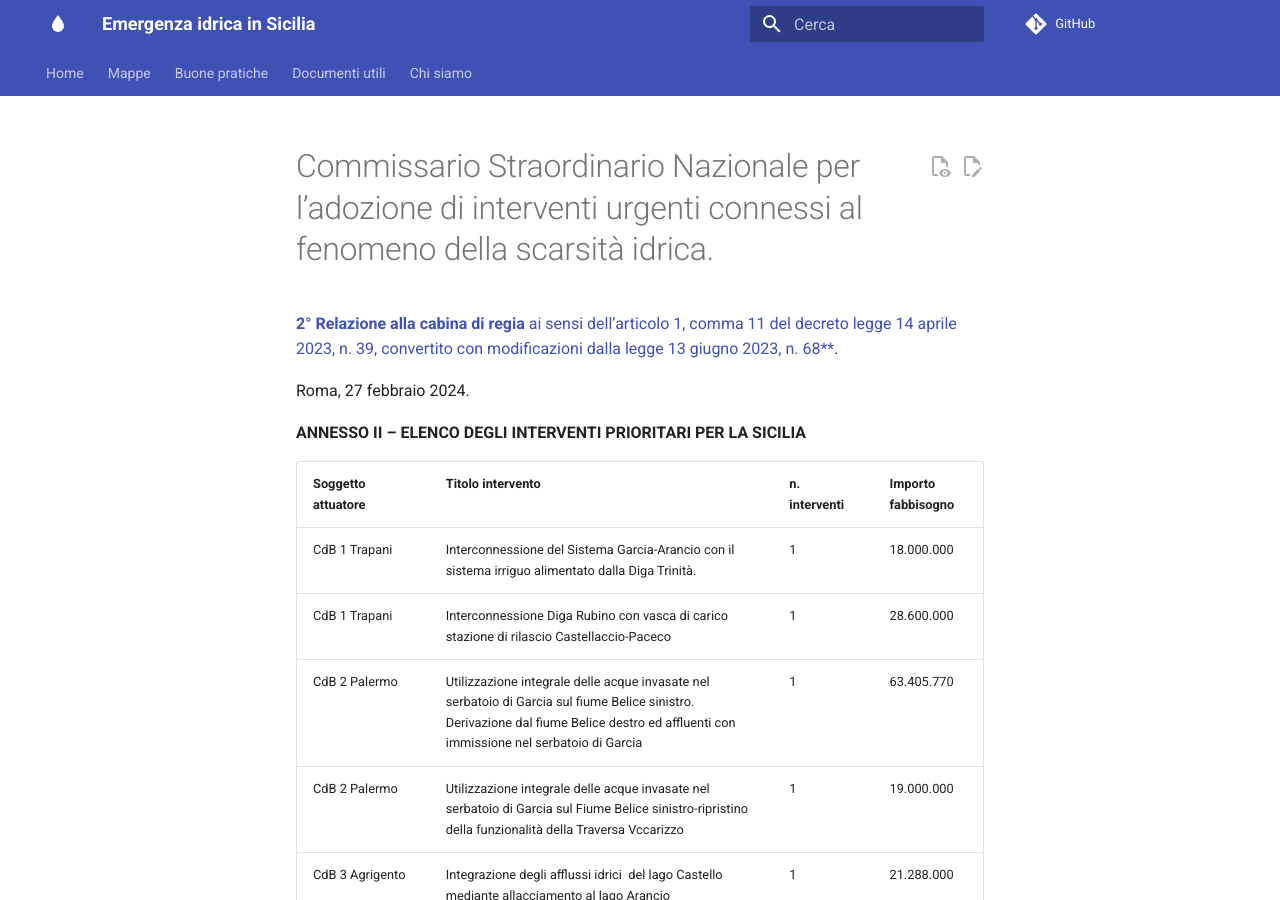
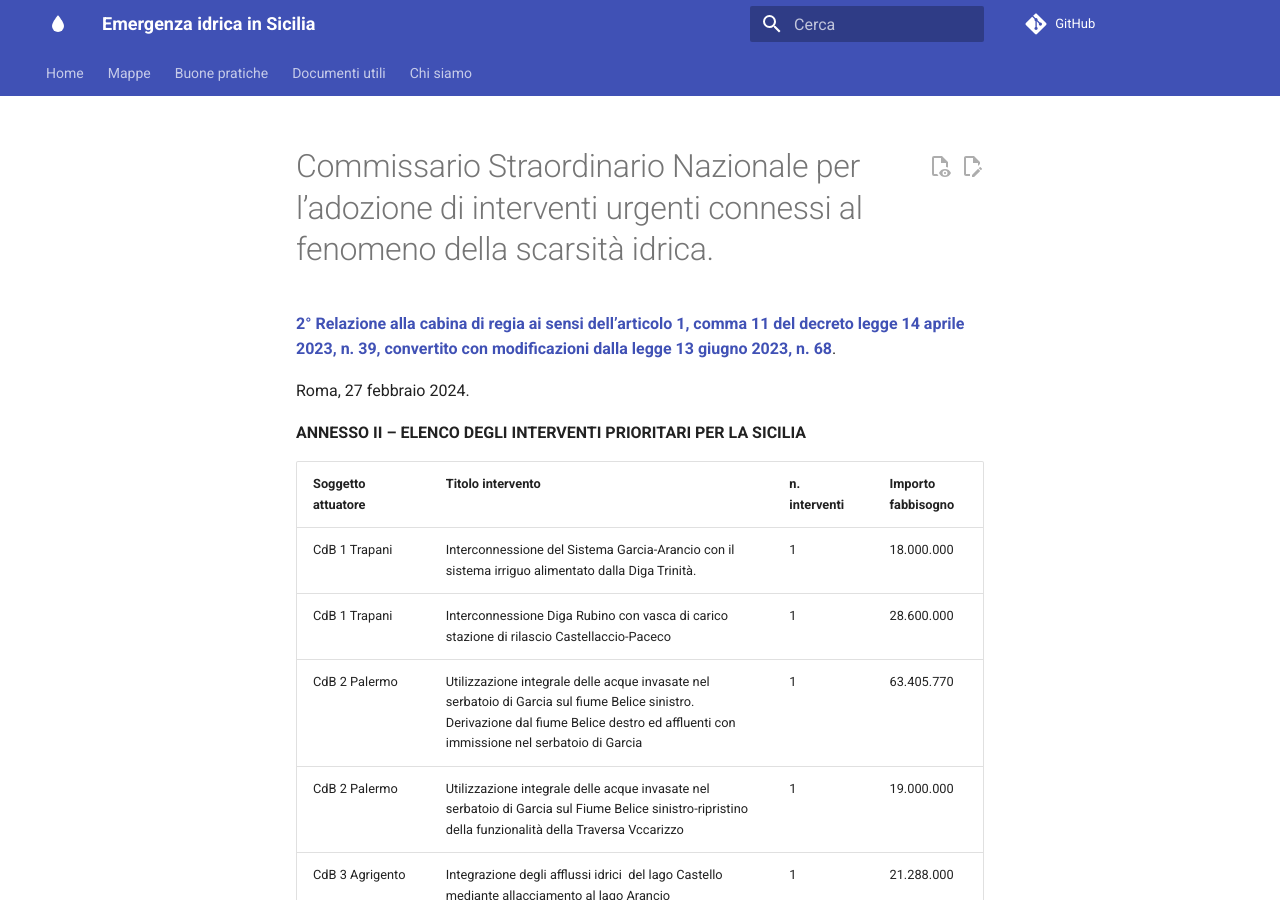
Before and after one commit to opendatasicilia/emergenza-idrica-sicilia, an MkDocs documentation site: the page built from docs/documenti-utili/interventi-2-relazione-cabinaregia-nazionale.md, in a window 1280 px wide and 900 px high. Built offline with MkDocs 1.6.1 and Material for MkDocs 9.7.7, drawn with Linux system fonts in a browser that asks for light colours; comment, search, counter and statistics services are not loaded.

```diff
--- a/docs/documenti-utili/interventi-2-relazione-cabinaregia-nazionale.md
+++ b/docs/documenti-utili/interventi-2-relazione-cabinaregia-nazionale.md
@@ -1,7 +1,7 @@
 
 # Commissario Straordinario Nazionale per l’adozione di interventi urgenti connessi al fenomeno della scarsità idrica.
 
-[**2° Relazione alla cabina di regia** ai sensi dell’articolo 1, comma 11 del decreto legge 14 aprile 2023, n. 39, convertito con modificazioni dalla legge 13 giugno 2023, n. 68**](https://opendatasicilia.github.io/emergenza-idrica-sicilia/documenti-utili/relazione_cabina-regia_commissario-straordinario-nazionale_interventi-scarsita-idrica.pdf).
+[**2° Relazione alla cabina di regia ai sensi dell’articolo 1, comma 11 del decreto legge 14 aprile 2023, n. 39, convertito con modificazioni dalla legge 13 giugno 2023, n. 68**](https://opendatasicilia.github.io/emergenza-idrica-sicilia/documenti-utili/relazione_cabina-regia_commissario-straordinario-nazionale_interventi-scarsita-idrica.pdf).
 
 Roma, 27 febbraio 2024.
 
```
